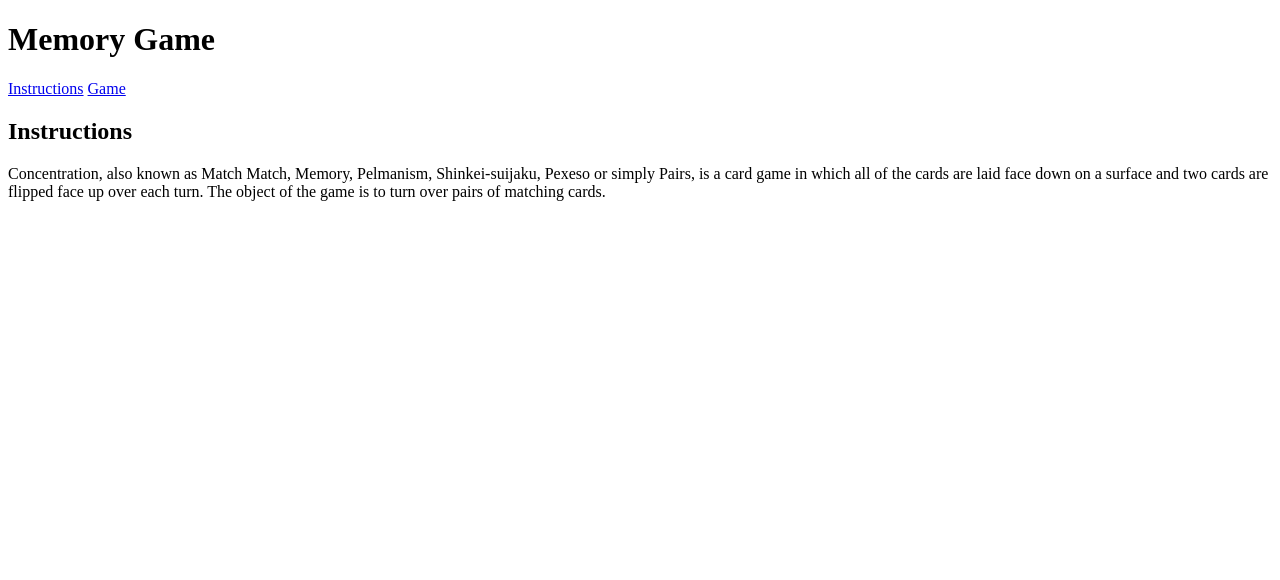
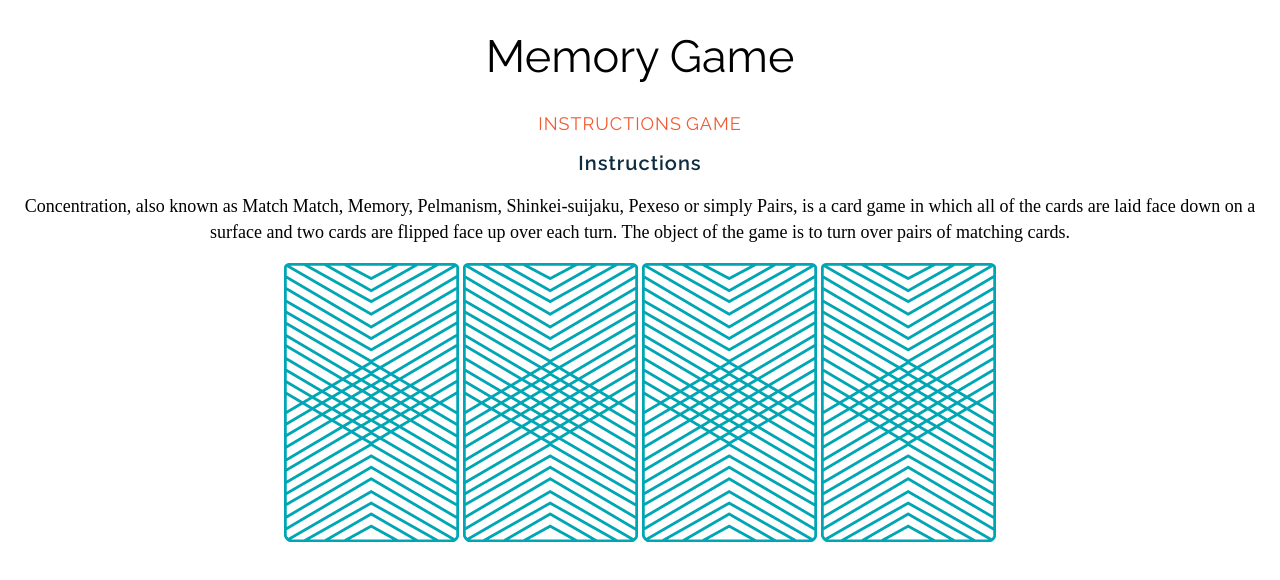
Before and after one commit to brianamazzio/wdi-fundamentals-memorygame, a plain HTML site: page memory_game/index.html in a window 1280 px wide. Drawn offline with Linux system fonts and the light colour scheme; a web font is replaced by a local one.

Commit message:
added images and css style sheet

```diff
--- /dev/null
+++ b/memory_game/css/style.css
@@ -0,0 +1,37 @@
+body{
+	text-align: center;
+}
+
+
+h1{
+	font-family: Raleway, sans-sarif;
+	color: #0d2c40
+	letter-spacing: 1px;
+	font-weight: 400;
+	font-size: 45px;
+}
+
+
+h2{
+	font-family: Raleway, sans-sarif;
+	color: #0d2c40;
+	letter-spacing: 1px;
+	font-weight: 600;
+	font-size: 20px;
+}
+
+a{
+	text-decoration: none;
+	text-transform: uppercase;
+	font-family: Raleway, sans-sarif;
+	color: #f15b31;
+	letter-spacing: 1px;
+	font-weight: 600px;
+	font-size: 18px;
+}
+
+p{
+	font-family: "Droid Serif", sans-sarif;
+	line-height: 26px;
+	font-size: 18px;
+}
--- a/memory_game/index.html
+++ b/memory_game/index.html
@@ -2,6 +2,8 @@
 <html>
   <head>
     <meta charset="UTF-8">
+    <link href="https://fonts.googleapis.com/css?family=Droid+Serif|Raleway:400,500,600,700" rel="stylesheet">
+    <link href="css/style.css" rel="stylesheet" type="text/css">
     <title>Memory Card Game</title>
   </head>
   <body>
@@ -11,5 +13,12 @@
   	<h2>Instructions</h2>
   	<p>Concentration, also known as Match Match, Memory, Pelmanism, Shinkei-suijaku, Pexeso or simply Pairs, is a card game in which all of the cards are laid face down on a surface and two cards are flipped face up over each turn. The object of the game is to turn over pairs of matching cards.</p>
 
+    <div>
+      <img src="images/back.png" alt="Queen of Diamonds">
+      <img src="images/back.png" alt="Queen of Hearts">
+      <img src="images/back.png" alt="King of Diamonds">
+      <img src="images/back.png" alt="King of Hearts">
+    </div>
+
   </body>
 </html>
```
Also changed, not shown: memory_game/images/back.png (added), memory_game/images/king-of-diamonds.png (added), memory_game/images/king-of-hearts.png (added), memory_game/images/queen-of-diamonds.png (added), memory_game/images/queen-of-hearts.png (added).
